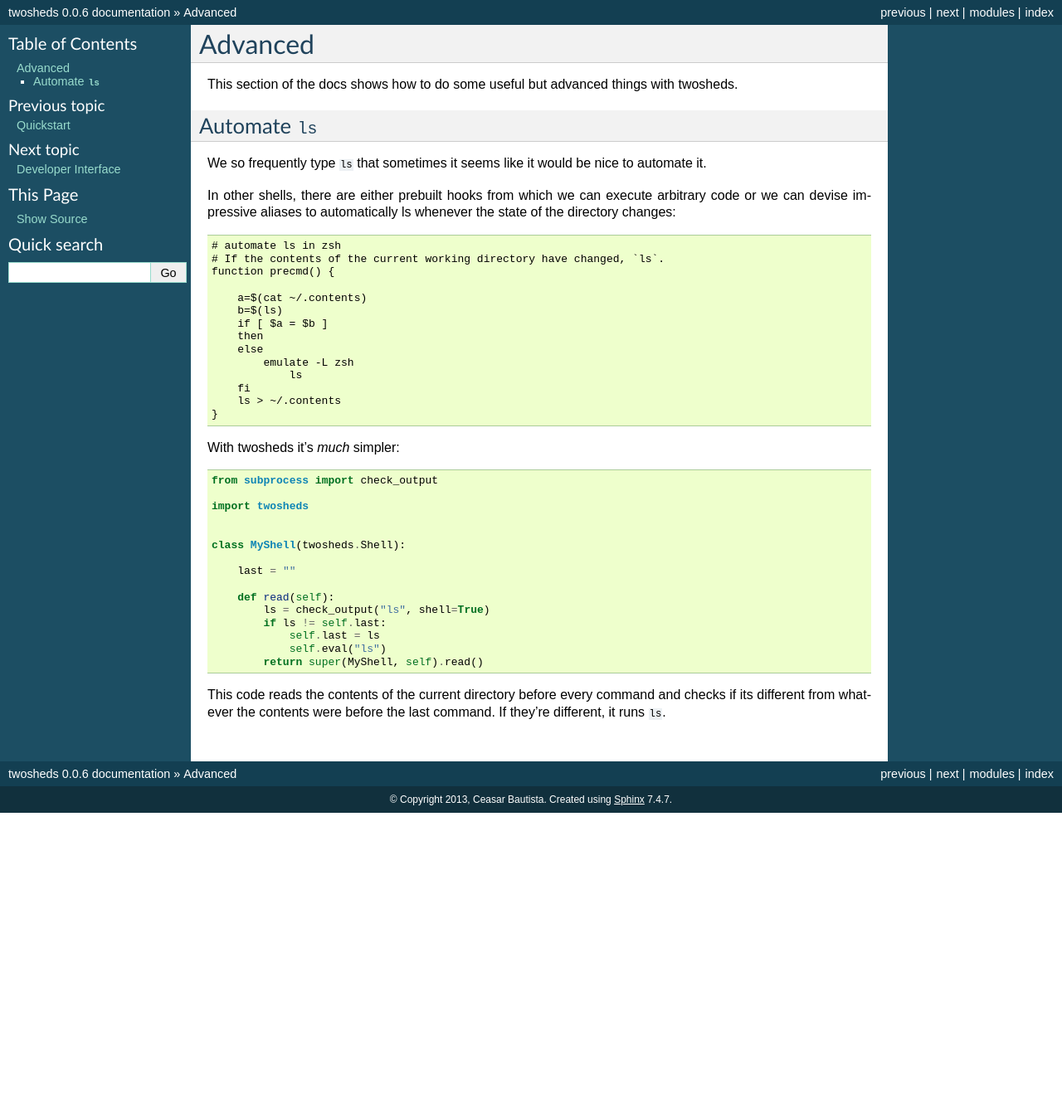
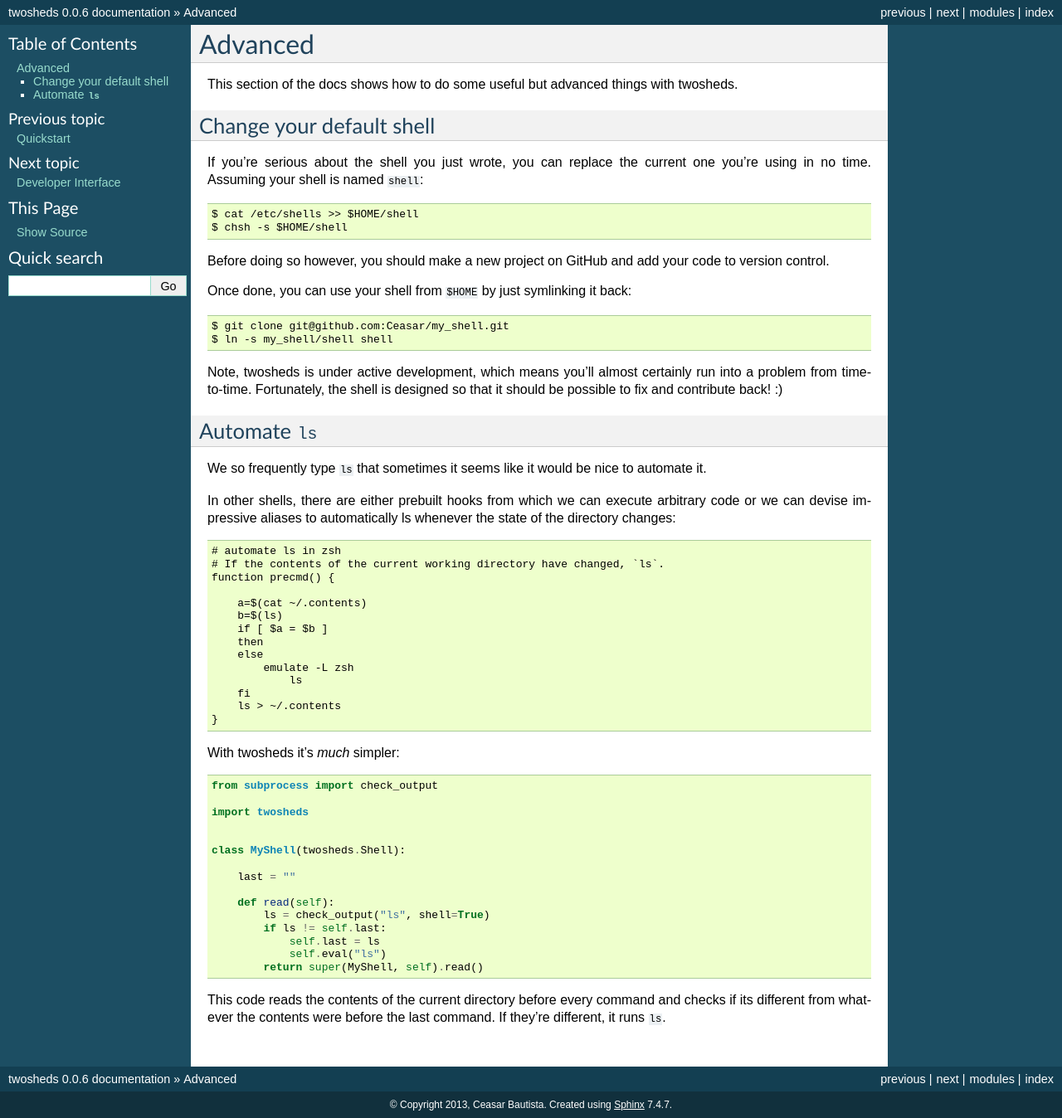
Before and after one commit to Ceasar/twosheds, a Sphinx documentation site: the page built from docs/user/advanced.rst, in a window 1280 px wide. Shown: the whole page at 83% size. Built offline with Sphinx 7.4.7, drawn with Linux system fonts in a browser that asks for light colours; before the commit the page ends 980 px from its top, so only the background shows below that.

Commit message:
add section on how to change one's default shell

```diff
--- a/docs/user/advanced.rst
+++ b/docs/user/advanced.rst
@@ -5,6 +5,27 @@ Advanced
 
 This section of the docs shows how to do some useful but advanced things
 with twosheds.
+
+Change your default shell
+-------------------------
+
+If you're serious about the shell you just wrote, you can replace the current
+one you're using in no time. Assuming your shell is named ``shell``::
+
+    $ cat /etc/shells >> $HOME/shell
+    $ chsh -s $HOME/shell
+
+Before doing so however, you should make a new project on GitHub and add
+your code to version control.
+
+Once done, you can use your shell from ``$HOME`` by just symlinking it back::
+
+    $ git clone git@github.com:Ceasar/my_shell.git
+    $ ln -s my_shell/shell shell
+
+Note, twosheds is under active development, which means you'll almost
+certainly run into a problem from time-to-time. Fortunately, the shell is
+designed so that it should be possible to fix and contribute back! :)
 
 Automate ``ls``
 ---------------
```
